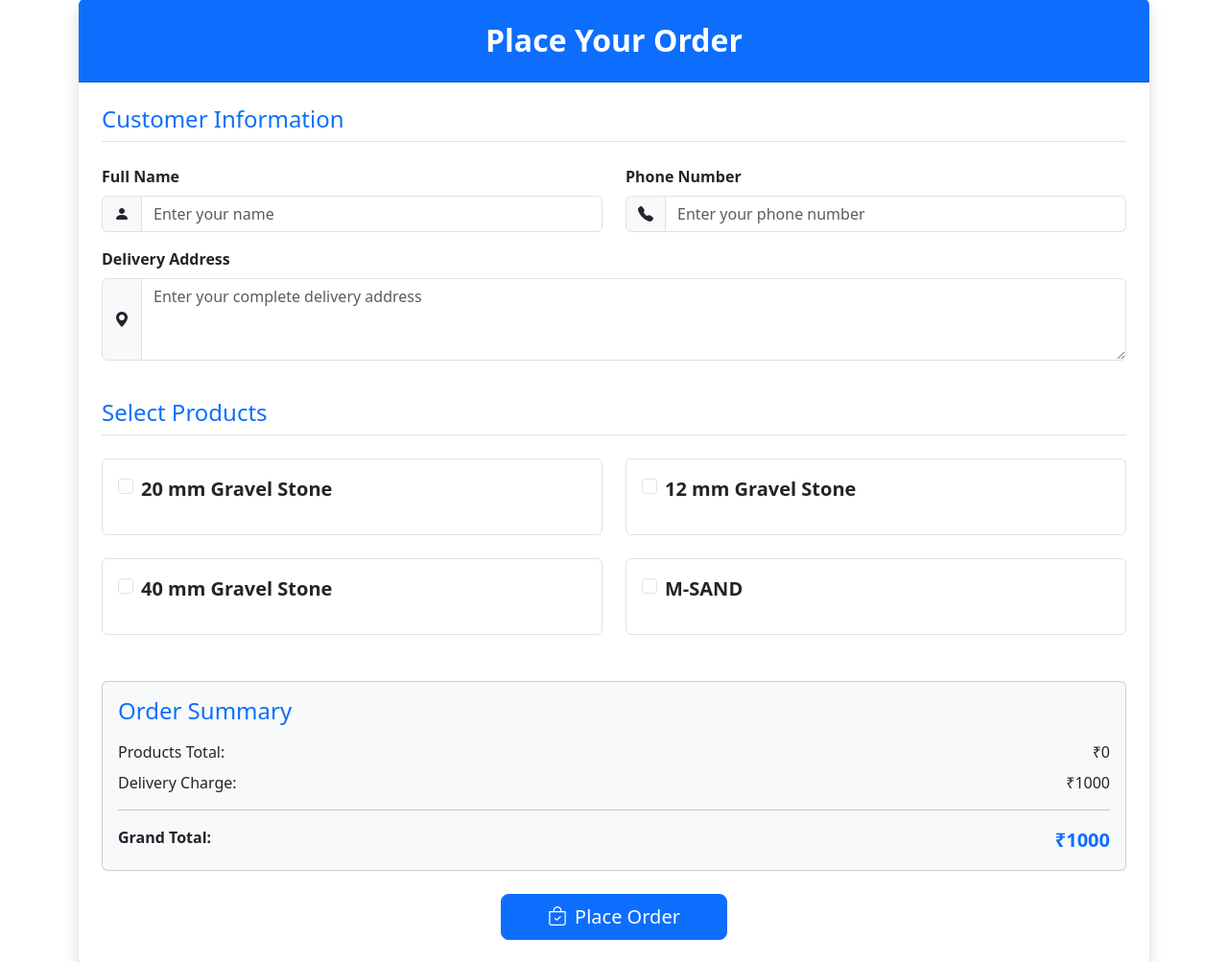
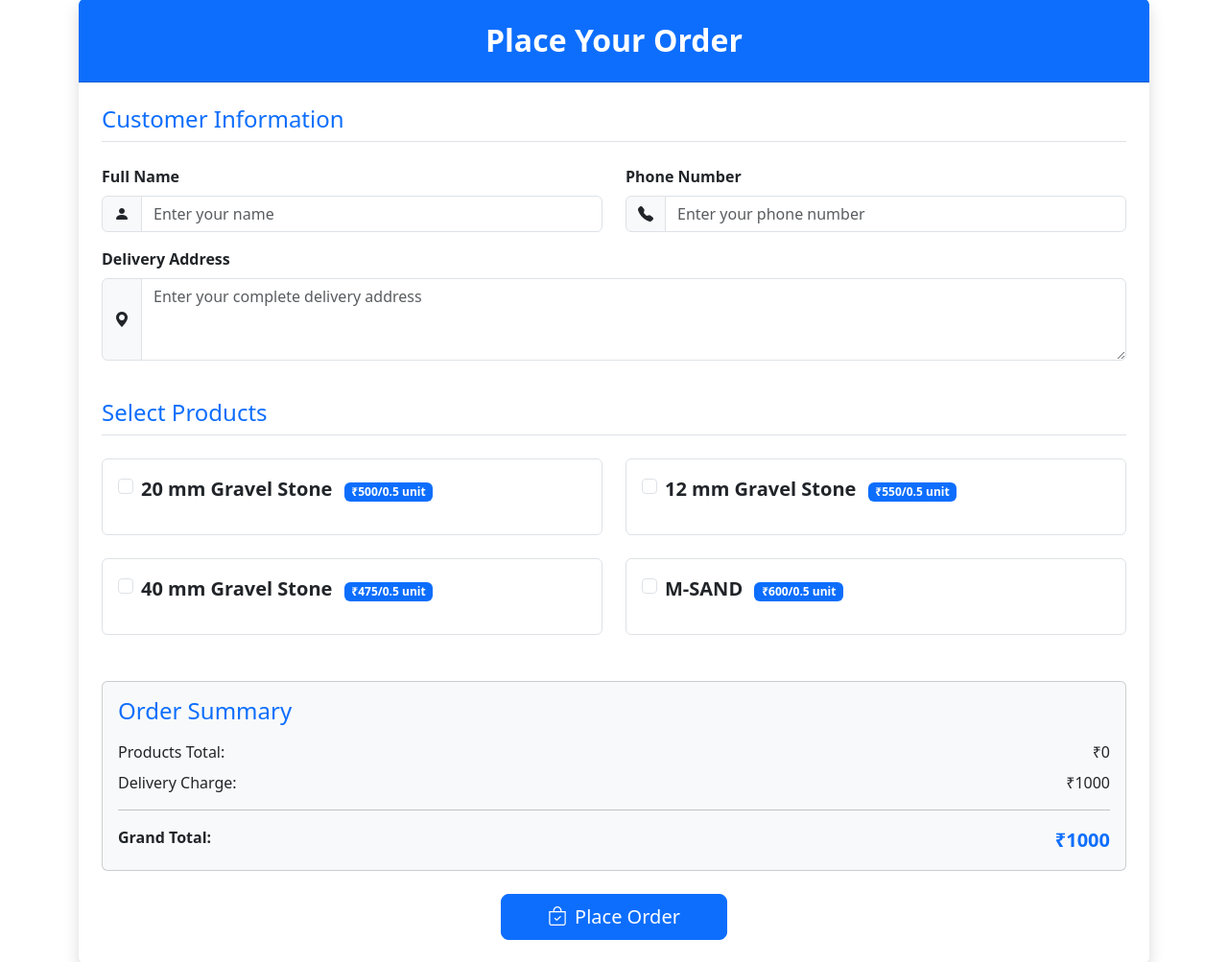
Before and after one commit to thanigaivelan2004/sps-blue-metals, a Flask app: page /order in a window 1280 px wide. Shown: the part 155-1158 px from the top of the page at 96% size. Run offline with Flask 3, Linux system fonts and the light colour scheme; a user stored in the database is signed in.

Commit message:
updated ui

```diff
--- a/app.py
+++ b/app.py
@@ -116,20 +116,35 @@ def order():
         address = request.form['address']
         phone = request.form['phone']
 
-        selected_products = ['20 mm Gravel Stone', '12 mm Gravel Stone', '40 mm Gravel Stone', 'M-SAND']
-        unit_price = 1000
+        # Get the selected products from checkboxes
+        selected_products = request.form.getlist('product')
+
+        # Define different prices for each product
+        product_prices = {
+            '20 mm Gravel Stone': 500,
+            '12 mm Gravel Stone': 550,
+            '40 mm Gravel Stone': 475,
+            'M-SAND': 600
+        }
+
         delivery_charge = 1000
 
         items = []
         total_product_price = 0
 
+        # Only process products that were actually selected
         for product in selected_products:
             quantity_str = request.form.get(f'quantity_{product}')
             if quantity_str:
-                quantity = float(quantity_str)
-                if quantity >= 0.5:
-                    items.append((product, quantity))
-                    total_product_price += quantity * unit_price
+                try:
+                    quantity = float(quantity_str)
+                    if quantity >= 0.5:
+                        # Use the correct price for this product
+                        price = product_prices.get(product, 500)  # Default to 500 if product not found
+                        items.append((product, quantity))
+                        total_product_price += quantity * price * 2  # Multiply by 2 because price is per 0.5 unit
+                except ValueError:
+                    pass  # Handle invalid quantity values
 
         if not items:
             flash("Please order at least one product with a minimum of 0.5 units.", "warning")
--- a/templates/order.html
+++ b/templates/order.html
@@ -46,6 +46,12 @@
                     <div class="col-12 mb-3">
                         <h4 class="border-bottom pb-2 text-primary">Select Products</h4>
                     </div>
+                    {% set price_info = {
+                        '20 mm Gravel Stone': 500,
+                        '12 mm Gravel Stone': 550,
+                        '40 mm Gravel Stone': 475,
+                        'M-SAND': 600
+                    } %}
                     {% for item in ['20 mm Gravel Stone', '12 mm Gravel Stone', '40 mm Gravel Stone', 'M-SAND'] %}
                     <div class="col-md-6 mb-4">
                         <div class="card h-100 product-card">
@@ -54,6 +60,7 @@
                                     <input class="form-check-input" type="checkbox" name="product" value="{{ item }}" id="product-{{ loop.index }}"
                                            onchange="toggleQuantity('{{ item }}')">
                                     <label class="form-check-label fw-bold fs-5" for="product-{{ loop.index }}">{{ item }}</label>
+                                    <span class="badge bg-primary ms-2">₹{{ price_info[item] }}/0.5 unit</span>
                                 </div>
                                 <div class="quantity-selector d-none" id="quantity-{{ item }}">
                                     <label class="form-label text-muted mb-2">Quantity (units)</label>
@@ -68,7 +75,7 @@
                                         </button>
                                     </div>
                                     <div class="text-end mt-2">
-                                        <span class="text-primary fw-bold">₹<span id="subtotal-{{ item }}">1000</span></span>
+                                        <span class="text-primary fw-bold">₹<span id="subtotal-{{ item }}">{{ price_info[item] * 2 }}</span></span>
                                     </div>
                                 </div>
                             </div>
@@ -133,7 +140,14 @@
 </style>
 
 <script>
-    const unitPrice = 1000;
+    // Define different prices for each product
+    const productPrices = {
+        '20 mm Gravel Stone': 500,
+        '12 mm Gravel Stone': 550,
+        '40 mm Gravel Stone': 475,
+        'M-SAND': 600
+    };
+
     const deliveryCharge = 1000;
 
     function toggleQuantity(product) {
@@ -163,11 +177,14 @@
         let productsTotal = 0;
         {% for item in ['20 mm Gravel Stone', '12 mm Gravel Stone', '40 mm Gravel Stone', 'M-SAND'] %}
         const checkbox{{ loop.index }} = document.querySelector(`input[value="{{ item }}"]`);
-        const input{{ loop.index }} = document.getElementById('input-{{ item }}');
-        const subtotal{{ loop.index }} = document.getElementById('subtotal-{{ item }}');
+        const input{{ loop.index }} = document.getElementById(`input-{{ item }}`);
+        const subtotal{{ loop.index }} = document.getElementById(`subtotal-{{ item }}`);
 
         if (checkbox{{ loop.index }}.checked) {
-            const itemTotal = parseFloat(input{{ loop.index }}.value) * unitPrice;
+            // Get the price for this specific product
+            const price = productPrices['{{ item }}'];
+            // Calculate based on the quantity (each 0.5 unit costs the specified price)
+            const itemTotal = parseFloat(input{{ loop.index }}.value) * price * 2; // *2 because price is per 0.5 unit
             subtotal{{ loop.index }}.textContent = itemTotal.toFixed(0);
             productsTotal += itemTotal;
         } else {
@@ -187,6 +204,32 @@
             return false;
         }
 
+        // Also ensure that form doesn't submit if no products have valid quantities
+        let validOrderExists = false;
+        document.querySelectorAll('input[type="checkbox"][name="product"]:checked').forEach(checkbox => {
+            const product = checkbox.value;
+            const quantityInput = document.getElementById(`input-${product}`);
+            if (parseFloat(quantityInput.value) >= 0.5) {
+                validOrderExists = true;
+            }
+        });
+
+        if (!validOrderExists) {
+            alert("Please ensure at least one selected product has a quantity of 0.5 or more units.");
+            return false;
+        }
+
+        return true;
+    }
+
+    document.addEventListener('DOMContentLoaded', () => {
+        // Initialize totals
+        calculateTotal();
+
+        // Check for flash messages
+        const flashMessages = document.querySelectorAll('.alert-success');
+        flashMessages.forEach(message => {
+            if (message.innerText.includes('order has been placed successfully')) {
                 const alertBox = document.getElementById('orderNotification');
                 alertBox.style.display = 'block';
                 alertBox.classList.remove('fade-out');
@@ -200,10 +243,8 @@
                     alertBox.style.display = 'none';
                     alertBox.classList.remove('fade-out');
                 }, 3500); // Hide after fade
-
-        return true;
             }
-
-    document.addEventListener('DOMContentLoaded', () => calculateTotal());
+        });
+    });
 </script>
 {% endblock %}
```
Also changed, not shown: orders.db. Lines whose indentation alone changed are shown as unchanged.
